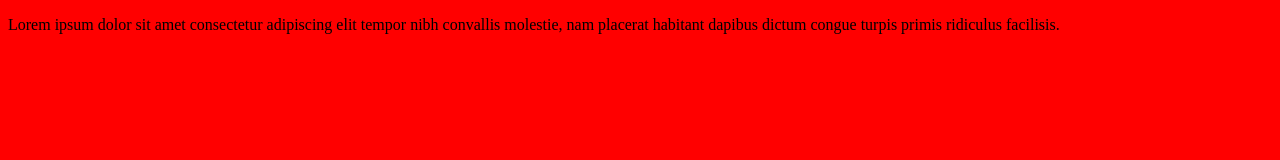
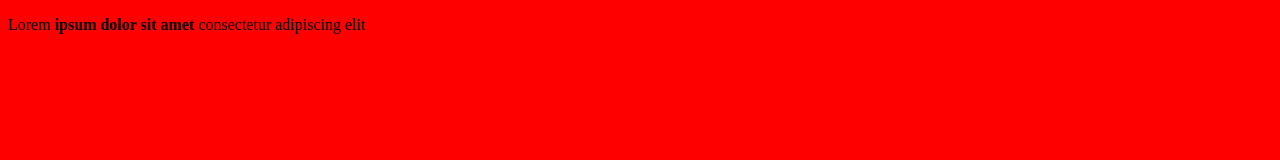
Before and after one commit to ribervidela/miweb, a plain HTML site: page WebContent/index.html in a window 1280 px wide. Drawn offline with Linux system fonts and the light colour scheme.

```diff
--- a/WebContent/index.html
+++ b/WebContent/index.html
@@ -7,9 +7,8 @@
 </head>
 <body>
 <p>
-Lorem ipsum dolor sit amet consectetur adipiscing elit
-tempor nibh convallis molestie, nam placerat habitant dapibus
-dictum congue turpis primis ridiculus facilisis.
+Lorem <strong>ipsum dolor sit amet</strong> consectetur adipiscing elit
+
 </p>
 
 </body>
```
